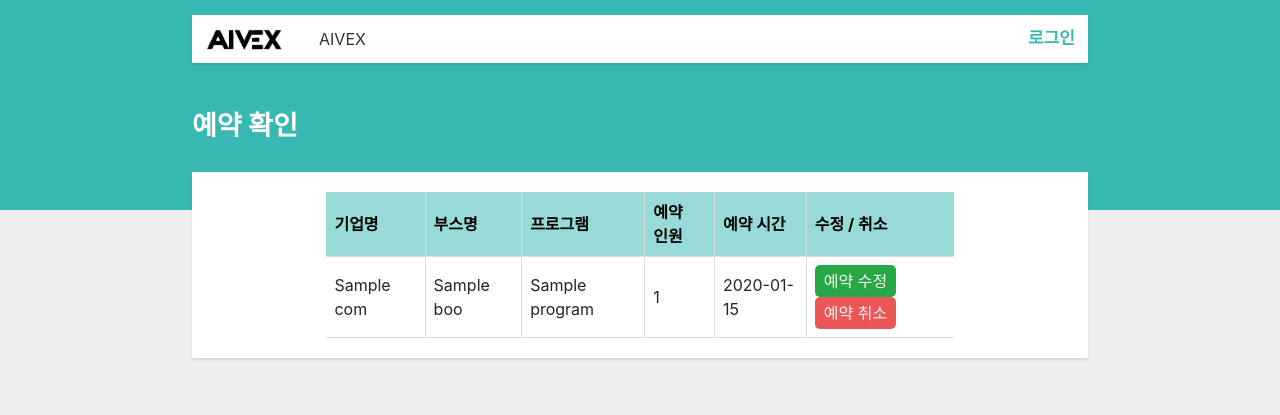
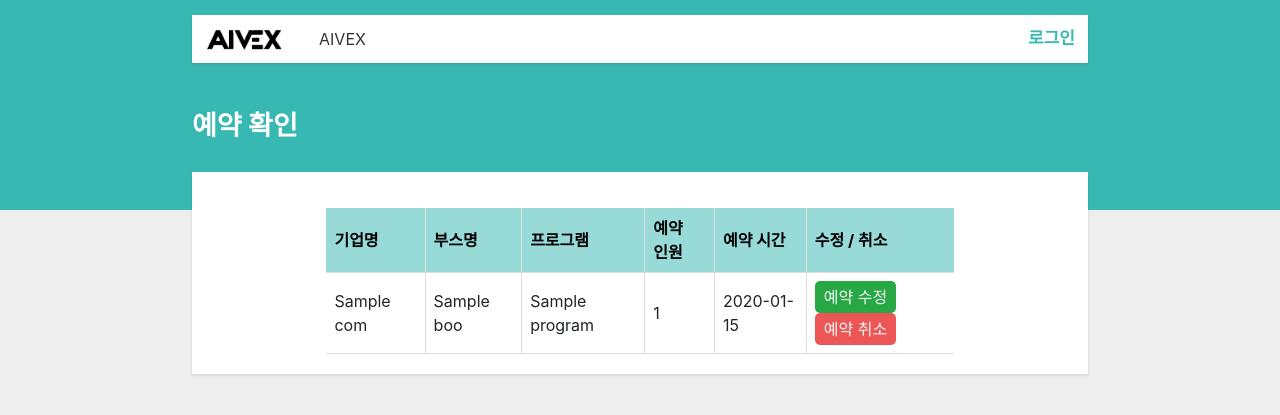
Before and after one commit to tessyoun/EXHIBIT_PROGRAM, a Django app: template Big_Project_G7/booth_program/templates/user_program_check.html in a window 1280 px wide. Shown: the top 415 px of the page. Run offline with Django 4.2, Linux system fonts and the light colour scheme; the template is opened without the code that fills it: most values are stand-ins (such as "Sample title", 1, 10 or a date in 2020); some libraries are stand-ins or nearby versions; some web fonts are replaced.

Commit message:
css 수정 2

```diff
--- a/Big_Project_G7/static/css/faq.css
+++ b/Big_Project_G7/static/css/faq.css
@@ -181,6 +181,7 @@
 
     .content--wrap{
         box-shadow: 0 2px 3px rgba(0, 0, 0, 0.1);
+        padding-top: 1rem;
         background-color: #fff;
         align-items: center;
         display: flex;
--- a/Big_Project_G7/static/css/pc_mob_lay.css
+++ b/Big_Project_G7/static/css/pc_mob_lay.css
@@ -79,6 +79,7 @@ tr:hover {
 
     .content--wrap{
         box-shadow: 0 2px 3px rgba(0, 0, 0, 0.1);
+        padding-top: 1rem;
         background-color: #fff;
         align-items: center;
         display: flex;
--- a/Big_Project_G7/static/css/ticket.css
+++ b/Big_Project_G7/static/css/ticket.css
@@ -117,6 +117,7 @@
 .ticket-text {
     font-size: 1em;
     margin-top: 3%;
+    margin-bottom: 0;
 }
 .ticket-id {
     font-size: 0.7em;
@@ -268,7 +269,7 @@ button {
     .ticket-container {
         flex: 1 1 calc(50% - 20px); /* Half width minus gap on larger screens */
         max-width: calc(50% - 20px);
-        min-width:350px;
+        min-width:340px;
         margin-bottom: 0;
     }
 }
```
